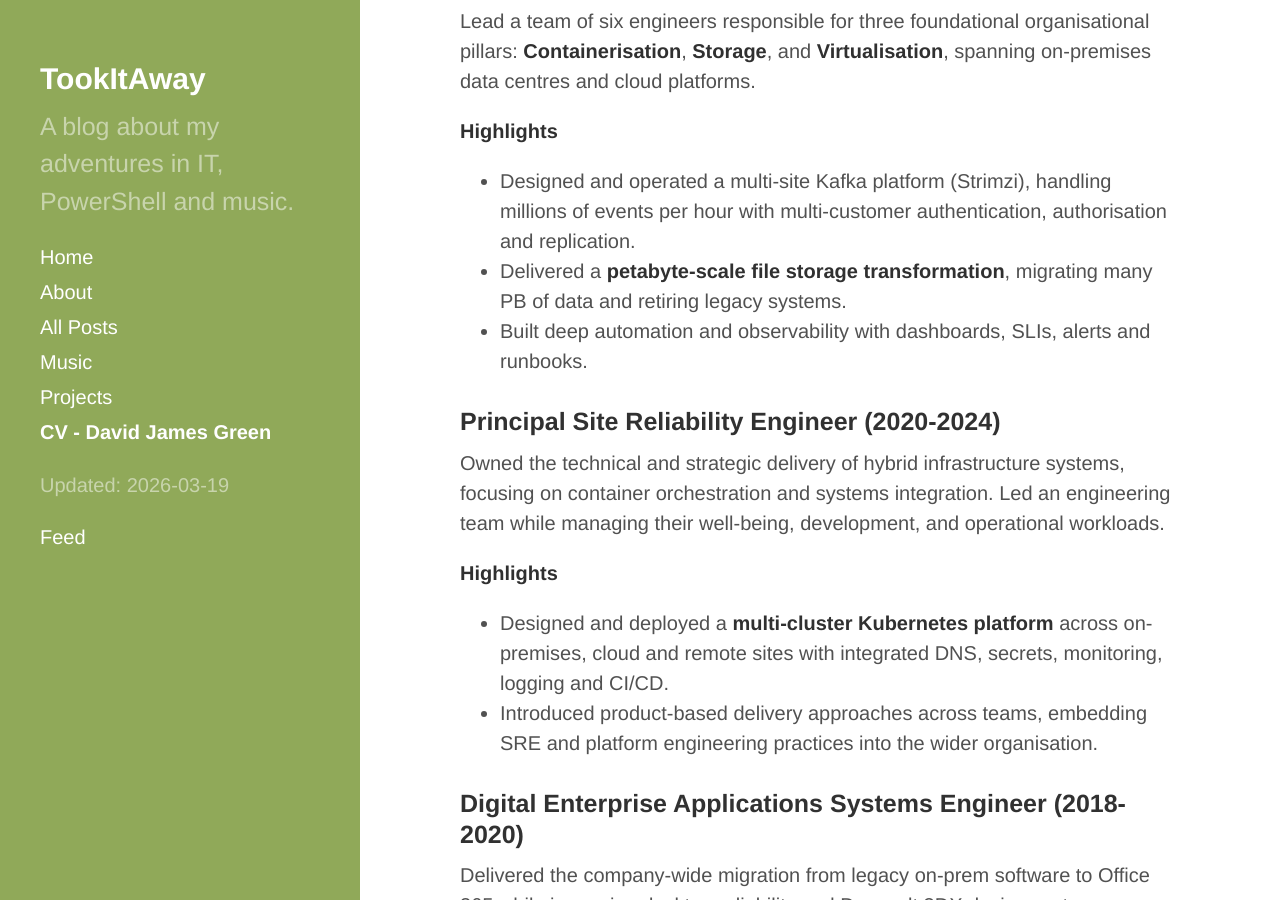
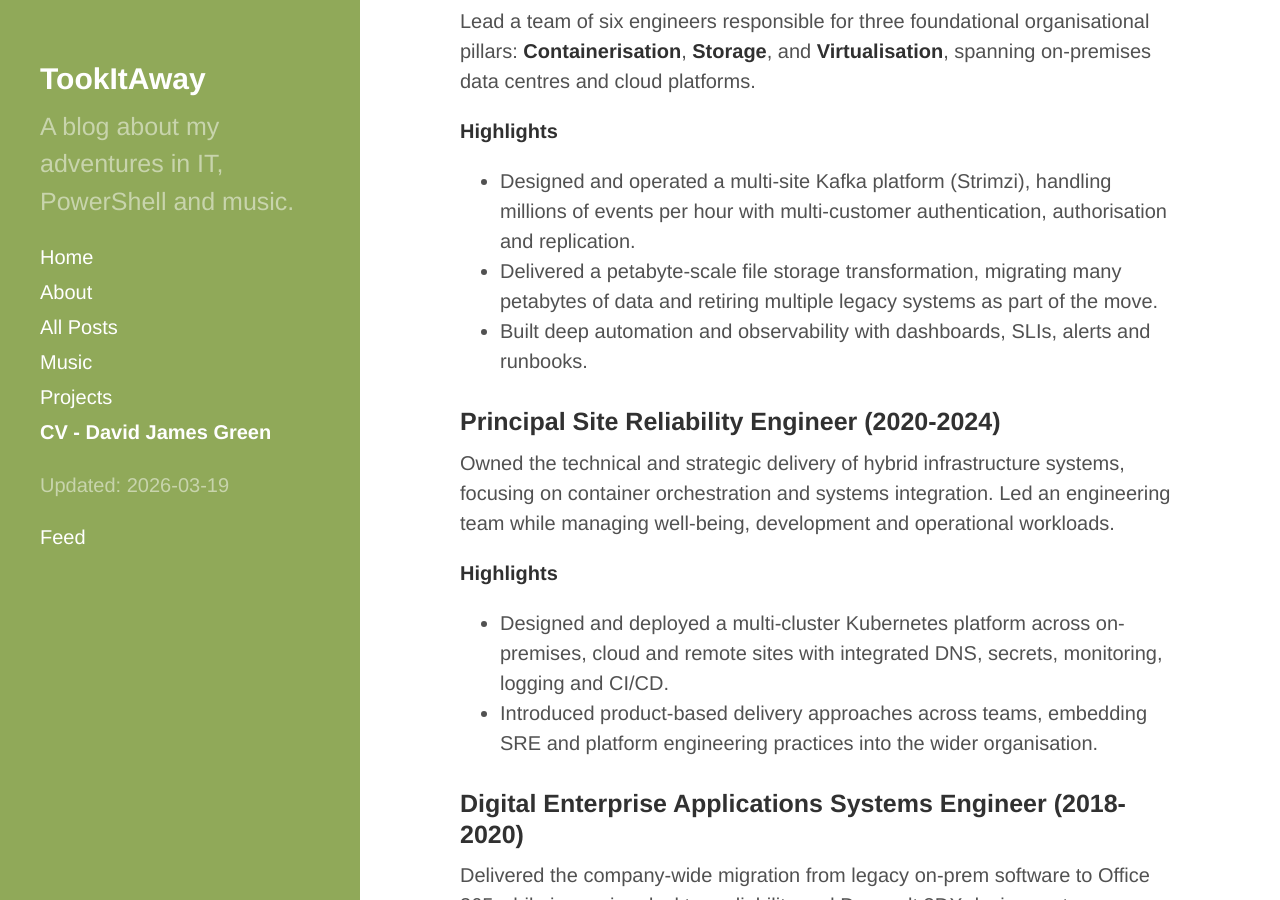
Before and after one commit to davegreen/davegreen.github.io, a Jekyll site: the page built from cv.md, in a window 1280 px wide and 900 px high, scrolled down 1808 px. Built offline with Jekyll 4.4.1, drawn with Linux system fonts in a browser that asks for light colours; our own code applies the rules of GitHub Pages for plain Markdown files; some of the changed text lies outside the part shown.

Commit message:
Revise CV content for clarity and consistency

```diff
--- a/cv.md
+++ b/cv.md
@@ -13,7 +13,7 @@
 
 ## Profile
 
-I am a knowledgeable Platform / Site Reliability Engineer with extensive experience designing, building and operating large-scale hybrid infrastructure platforms across Kubernetes, cloud, virtualisation, storage and event-streaming systems. My work combines technical leadership with hands-on engineering, enabling high-performing teams, improving reliability and building modern platform capabilities that scale with organisational needs.
+I am an experienced Lead Platform / Site Reliability Engineer with extensive experience designing, building and operating large-scale hybrid infrastructure platforms across Kubernetes, cloud, virtualisation, storage and event-streaming systems. My work combines technical leadership with hands-on engineering, enabling high-performing teams, improving reliability and building modern platform capabilities that scale with organisational needs.
 
 ## Key Skills
 
@@ -58,16 +58,16 @@
 **Highlights**
 
 - Designed and operated a multi-site Kafka platform (Strimzi), handling millions of events per hour with multi-customer authentication, authorisation and replication.
-- Delivered a **petabyte-scale file storage transformation**, migrating many PB of data and retiring legacy systems.
+- Delivered a petabyte-scale file storage transformation, migrating many petabytes of data and retiring multiple legacy systems as part of the move.
 - Built deep automation and observability with dashboards, SLIs, alerts and runbooks.
 
 ### Principal Site Reliability Engineer (2020-2024)
 
-Owned the technical and strategic delivery of hybrid infrastructure systems, focusing on container orchestration and systems integration. Led an engineering team while managing their well-being, development, and operational workloads.
+Owned the technical and strategic delivery of hybrid infrastructure systems, focusing on container orchestration and systems integration. Led an engineering team while managing well-being, development and operational workloads.
 
 **Highlights**
 
-- Designed and deployed a **multi-cluster Kubernetes platform** across on-premises, cloud and remote sites with integrated DNS, secrets, monitoring, logging and CI/CD.
+- Designed and deployed a multi-cluster Kubernetes platform across on-premises, cloud and remote sites with integrated DNS, secrets, monitoring, logging and CI/CD.
 - Introduced product-based delivery approaches across teams, embedding SRE and platform engineering practices into the wider organisation.
 
 ### Digital Enterprise Applications Systems Engineer (2018-2020)
```
Also changed, not shown: other parts of cv.md (+3 -1 lines).
